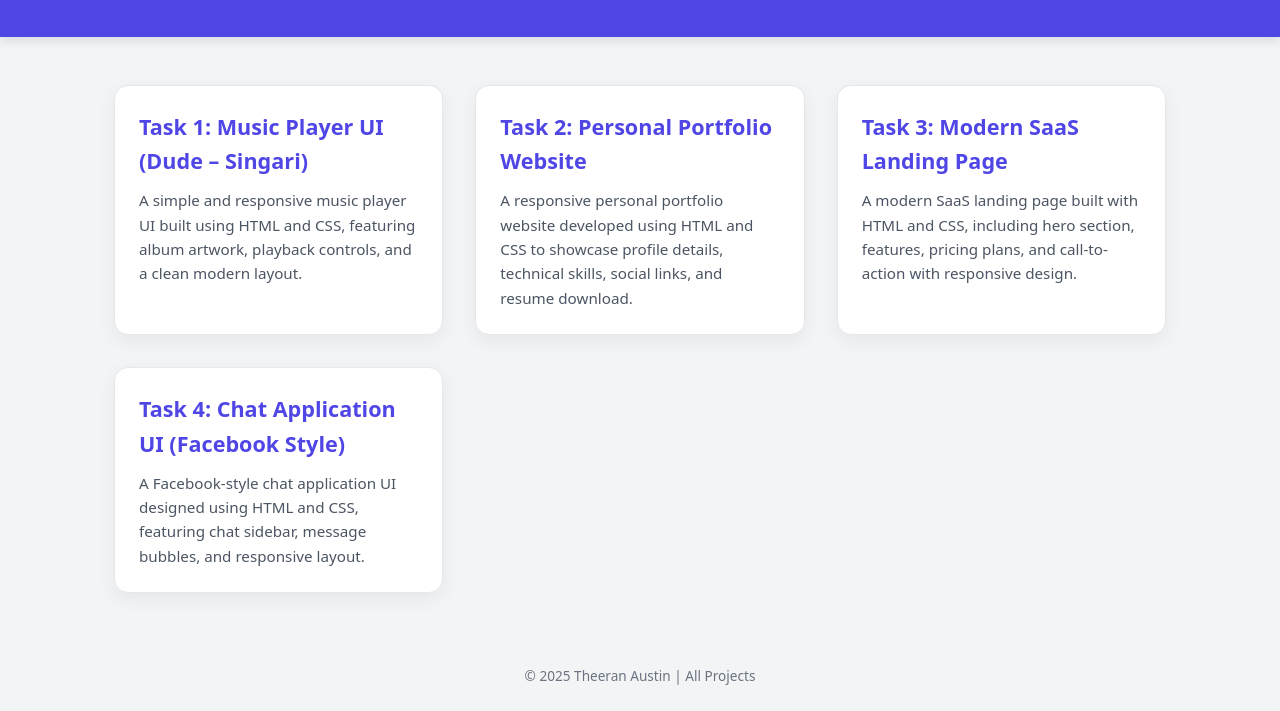
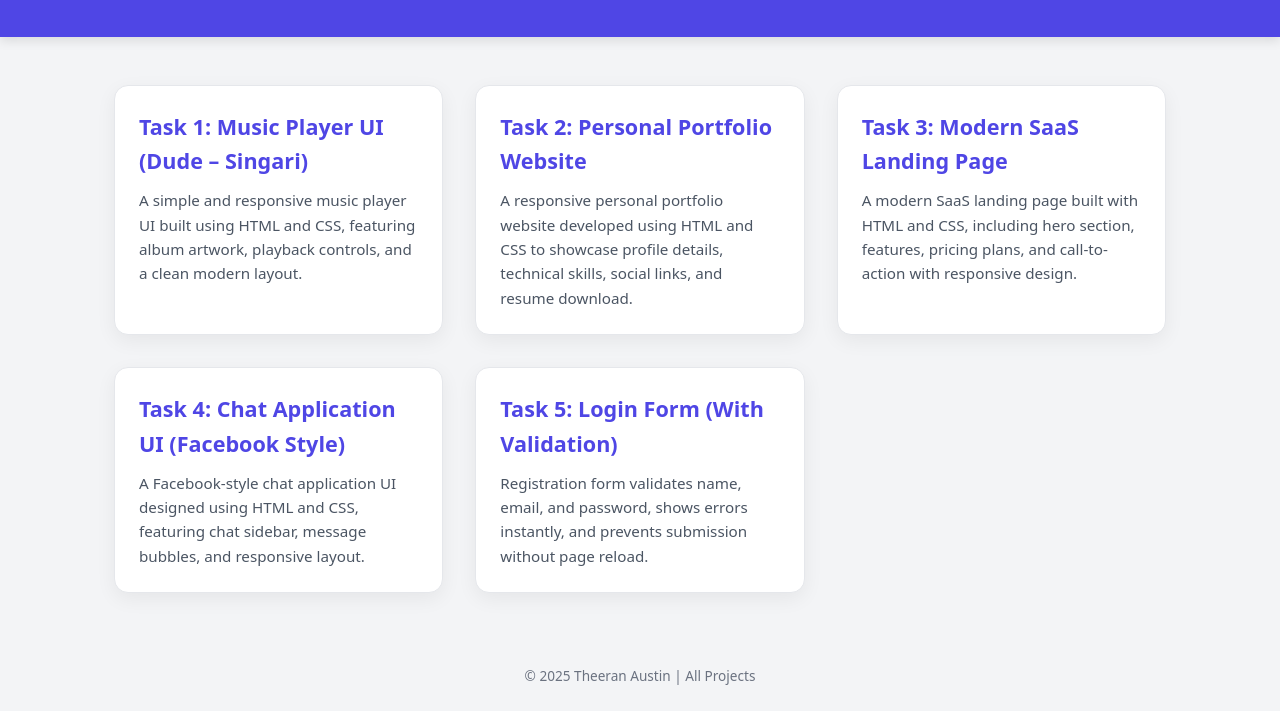
Before and after one commit to sakthirithan/PBL-Full-Stack-Tasks, a plain HTML site: page index.html in a window 1280 px wide. Shown: the part 137-848 px from the top of the page. Drawn offline with Linux system fonts and the light colour scheme.

Commit message:
ADD: Task-5 Login Form Anchor Added

```diff
--- a/index.html
+++ b/index.html
@@ -63,6 +63,18 @@
       </p>
     </a>
 
+
+    <!-- Task 5 -->
+    <a href="loginForm/loginForm.html" class="project-card">
+      <h2 class="project-card__title">
+        Task 5: Login Form (With Validation)
+      </h2>
+      <p class="project-card__desc">
+        Registration form validates name, email, and password, shows errors instantly,
+        and prevents submission without page reload.
+      </p>
+    </a>
+
   </main>
 
   <!--  FOOTER  -->
```
